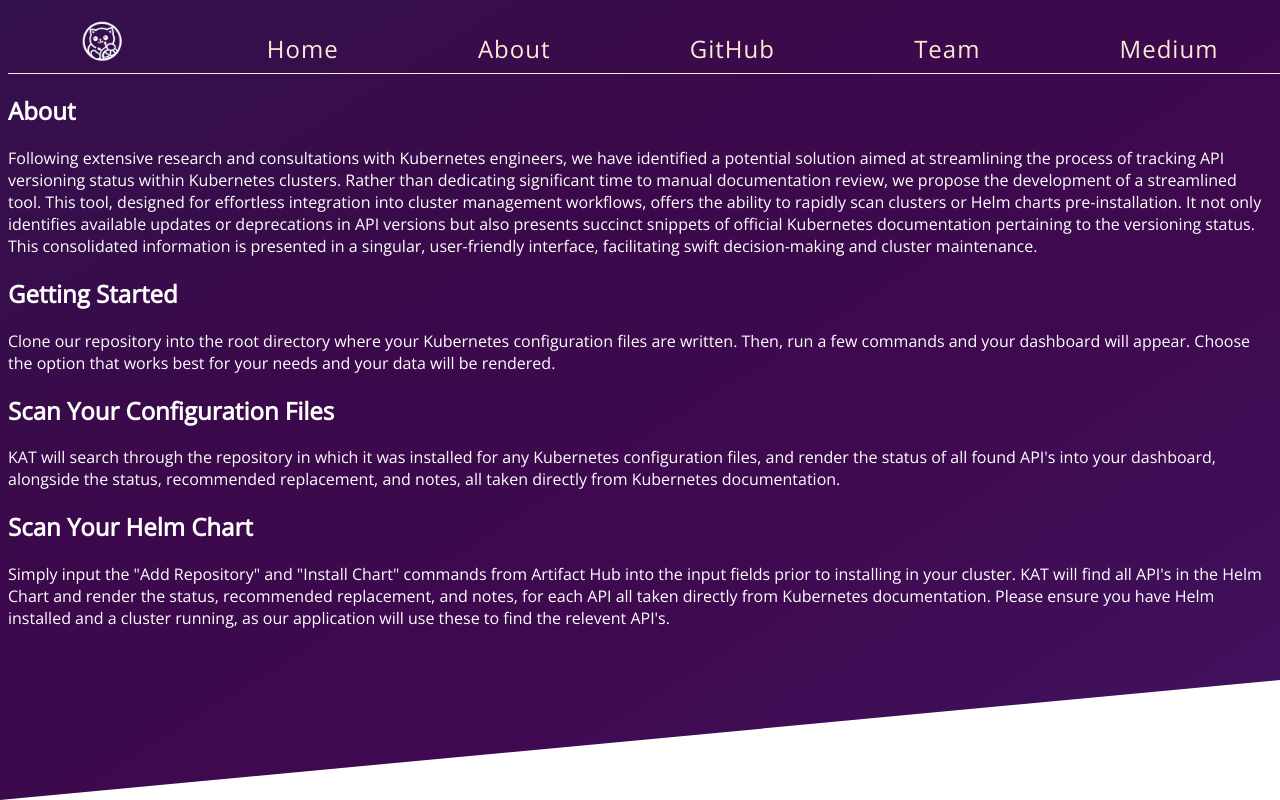
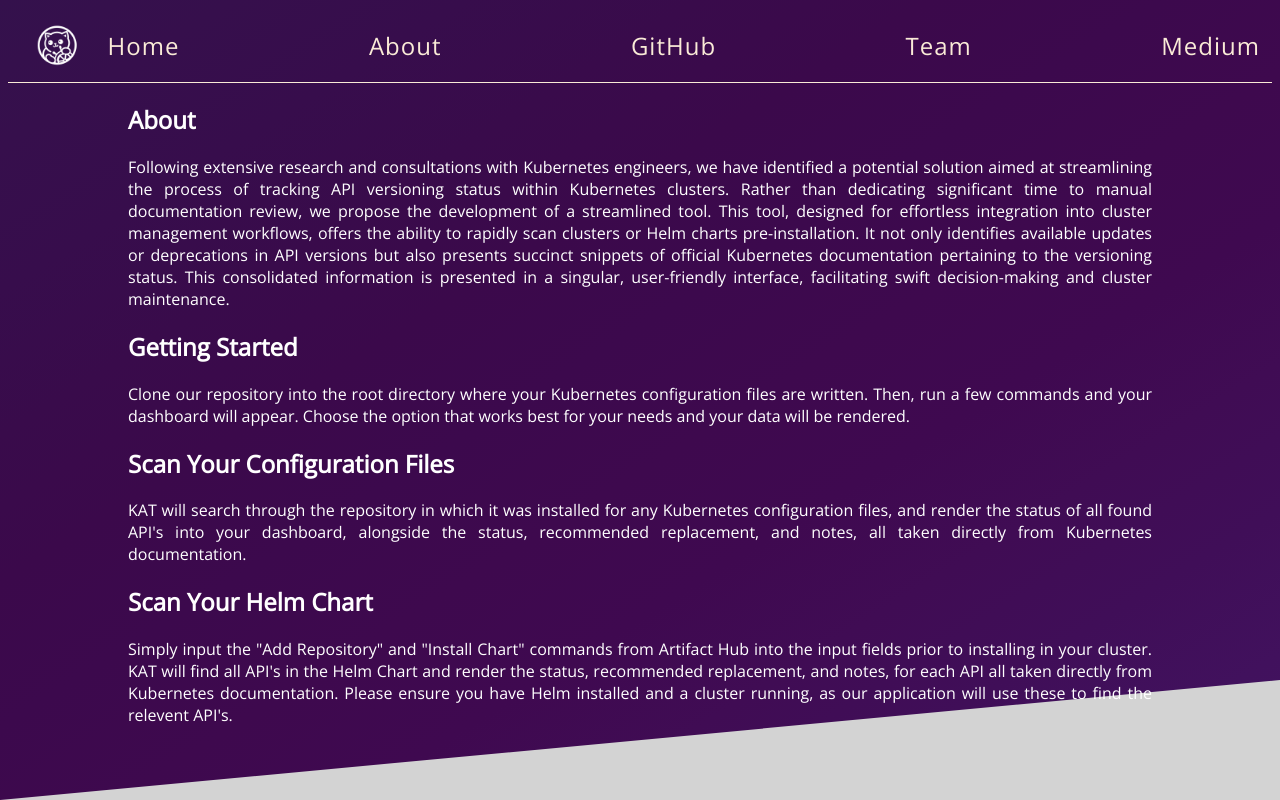
Before and after one commit to Yitingx531/KAT, a React app: page /about in a window 1280 px wide. Built offline with nearby package versions, Linux system fonts and the light colour scheme.

Commit message:
finish with the first round of styling
Co-authored-by: Thomas Ortiz thomasortiz444@gmali.com

```diff
--- /dev/null
+++ b/src/components/AboutPageContainer.jsx
@@ -0,0 +1,44 @@
+import React from "react";
+
+export default function FeaturesPageContainer(){
+    return (
+        <div className="features-container">
+            <div className="feature-content-container">
+                <h2>About</h2>
+                <p>
+                Following extensive research and consultations with Kubernetes engineers, we have identified a potential solution aimed at streamlining the process of tracking API versioning status within Kubernetes clusters.
+                Rather than dedicating significant time to manual documentation review, we propose the development of a streamlined tool.
+                This tool, designed for effortless integration into cluster management workflows, offers the ability to rapidly scan clusters or Helm charts pre-installation.
+                It not only identifies available updates or deprecations in API versions but also presents succinct snippets of official Kubernetes documentation pertaining to the versioning status.
+                This consolidated information is presented in a singular, user-friendly interface, facilitating swift decision-making and cluster maintenance.</p>
+                <h2>Getting Started</h2>
+                <p>
+                    Clone our repository into the root directory where your Kubernetes configuration files are written.
+
+                    Then, run a few commands and your dashboard will appear.
+
+                    Choose the option that works best for your needs and your data will be rendered.
+                </p>
+                <h2>Scan Your Configuration Files</h2>
+                <p>
+                    KAT will search through the repository in which it was installed for any Kubernetes
+                    configuration files, and render the status of all found API's into your dashboard,
+                    alongside the status, recommended replacement, and notes, all taken directly from Kubernetes
+                    documentation.
+                </p>
+                <h2>Scan Your Helm Chart</h2>
+                <p>
+                Simply input the "Add Repository" and "Install Chart" commands from Artifact Hub
+                into the input fields prior to installing in your cluster.
+
+                KAT will find all API's
+                in the Helm Chart and render the status, recommended replacement, and notes, for each API
+                all taken directly from Kubernetes documentation.
+
+                Please ensure you have Helm installed and a cluster running, as our application will use
+                these to find the relevent API's.
+                </p>
+            </div>
+        </div>
+    )
+};
--- a/src/components/App.jsx
+++ b/src/components/App.jsx
@@ -2,17 +2,17 @@ import React from 'react';
 import MainContainer from '../components/MainContainer';
 import { BrowserRouter as Router, Routes, Route } from "react-router-dom";
 import NavContainer from './NavContainer';
-import FeaturesPageContainer from './FeaturesPageContainer'
+import AboutPageContainer from './AboutPageContainer'
 
 export default function App(){
 
   return (
     <div>
     <Router>
-    <NavContainer/>
+      <NavContainer/>
       <Routes>
           <Route path="/" element={<MainContainer/>}></Route>
-          <Route path="/about" element={<FeaturesPageContainer/>}></Route>
+          <Route path="/about" element={<AboutPageContainer/>}></Route>
       </Routes>
     </Router>
     </div>
--- a/src/components/ContentContainer.jsx
+++ b/src/components/ContentContainer.jsx
@@ -32,8 +32,7 @@ export default function ContentContainer() {
                         <p>Simply enter the repo and install links and we'll do a dry-run before you ever need to install it on your machine</p>
                     </div>
                 </section>
-                <hr />
-
+                {/* <hr /> */}
             </div>
         </>
     )
--- a/src/components/FeaturesPageContainer.jsx
+++ /dev/null
@@ -1,42 +0,0 @@
-import React from "react";
-
-export default function FeaturesPageContainer(){
-    return (
-        <div className="features-container">
-            <h2>About</h2>
-            <p>
-            Following extensive research and consultations with Kubernetes engineers, we have identified a potential solution aimed at streamlining the process of tracking API versioning status within Kubernetes clusters.
-            Rather than dedicating significant time to manual documentation review, we propose the development of a streamlined tool.
-            This tool, designed for effortless integration into cluster management workflows, offers the ability to rapidly scan clusters or Helm charts pre-installation.
-            It not only identifies available updates or deprecations in API versions but also presents succinct snippets of official Kubernetes documentation pertaining to the versioning status.
-            This consolidated information is presented in a singular, user-friendly interface, facilitating swift decision-making and cluster maintenance.</p>
-            <h2>Getting Started</h2>
-            <p>
-                Clone our repository into the root directory where your Kubernetes configuration files are written.
-
-                Then, run a few commands and your dashboard will appear.
-
-                Choose the option that works best for your needs and your data will be rendered.
-            </p>
-            <h2>Scan Your Configuration Files</h2>
-            <p>
-                KAT will search through the repository in which it was installed for any Kubernetes
-                configuration files, and render the status of all found API's into your dashboard,
-                alongside the status, recommended replacement, and notes, all taken directly from Kubernetes
-                documentation.
-            </p>
-            <h2>Scan Your Helm Chart</h2>
-            <p>
-            Simply input the "Add Repository" and "Install Chart" commands from Artifact Hub
-             into the input fields prior to installing in your cluster.
-
-            KAT will find all API's
-            in the Helm Chart and render the status, recommended replacement, and notes, for each API
-            all taken directly from Kubernetes documentation.
-
-            Please ensure you have Helm installed and a cluster running, as our application will use
-            these to find the relevent API's.
-            </p>
-        </div>
-    )
-};
--- a/src/components/NavContainer.jsx
+++ b/src/components/NavContainer.jsx
@@ -18,14 +18,14 @@ export default function NavContainer(){
 
     return (
         <div className='navContainer'>
-          <div id='logo_container'>
           <img id='image-logo-main' src={logo} />
+          <div id="links">
+            <Link to='/' className='nav-link'>Home</Link>
+            <Link to='/about' className='nav-link'>About</Link>
+            <Link to='https://github.com/oslabs-beta/K8sDependencyTracker' target="_blank" className='nav-link'>GitHub</Link>
+            <Link to='/' className='nav-link' onClick={() => setShouldScrollToBottom(true)}>Team</Link>
+            <Link to='https://medium.com/@mhart1992/how-to-track-k8s-api-versioning-aac19f85e94d' target="_blank" className='nav-link'>Medium</Link>
           </div>
-          <Link to='/' className='nav-link'>Home</Link>
-          <Link to='/about' className='nav-link'>About</Link>
-          <Link to='https://github.com/oslabs-beta/K8sDependencyTracker' target="_blank" className='nav-link'>GitHub</Link>
-          <Link to='/' className='nav-link' onClick={() => setShouldScrollToBottom(true)}>Team</Link>
-          <Link to='https://medium.com/@mhart1992/how-to-track-k8s-api-versioning-aac19f85e94d' target="_blank" className='nav-link'>Medium</Link>
         </div>
       )
   };
--- a/src/static/styles.css
+++ b/src/static/styles.css
@@ -2,6 +2,7 @@ body {
     overflow: auto;
     height: 100%;
     font-family: "Open Sans", "PT Sans";
+    background-color: lightgrey;
 }
 
 body::before {
@@ -52,15 +53,23 @@ body::before {
 }
 
 .navContainer {
-    margin-top: 2rem;
     display: flex;
-    justify-content: space-around;
-    width: 100vw;
+    align-items: center;
     font-size: 1.5rem;
     letter-spacing: 1px;
     color: antiquewhite;
     margin-left: 0;
-    border-bottom:1px solid  antiquewhite; ;
+    border-bottom:1px solid  antiquewhite;
+    height: 100%;
+    padding: 0.5em;
+}
+
+#links{
+    display: flex;
+    justify-content: space-between;
+    align-items: center;
+    width: 100%;
+    margin-left: 2%;
 }
 
 .nav-link {
@@ -90,6 +99,8 @@ a:hover {
     font-weight: 700;
     font-size: 1.1rem;
     letter-spacing: 1px;
+    border-top: 1px solid rgb(113, 10, 138);
+    padding: 2rem;
 }
 
 .icons {
@@ -100,11 +111,12 @@ a:hover {
 }
 
 #image-dashboard {
-    width: 1100px;
+    width: 80vw;
 }
 
 #image-logo-main {
     width: 50px;
+    margin-left: .8rem;
 }
 
 #logo_container{
@@ -168,3 +180,10 @@ a:hover {
 .features-container{
     color: white;
 }
+
+.feature-content-container {
+    width: 80vw;
+    margin-left: auto;
+    margin-right: auto;
+    text-align: justify;
+}
```
Also changed, not shown: 1 other file (tests, documents, lock files or other folders).
